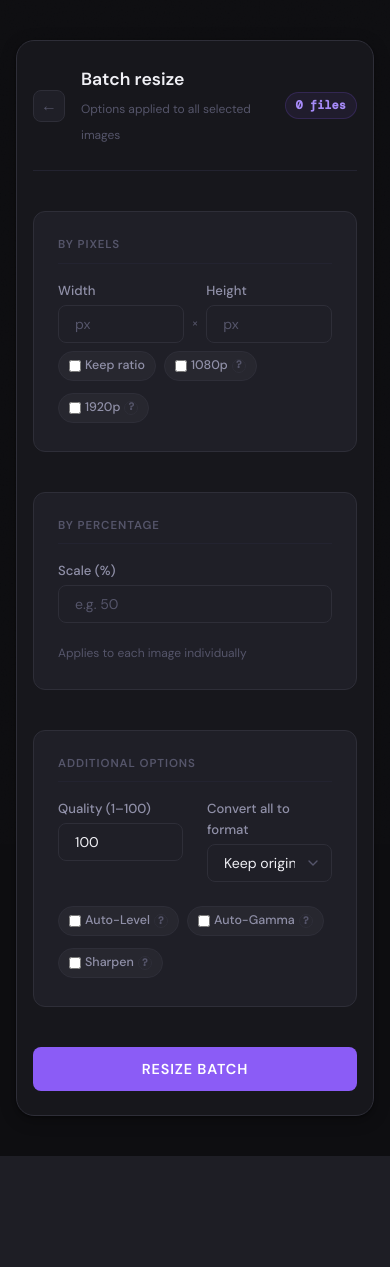
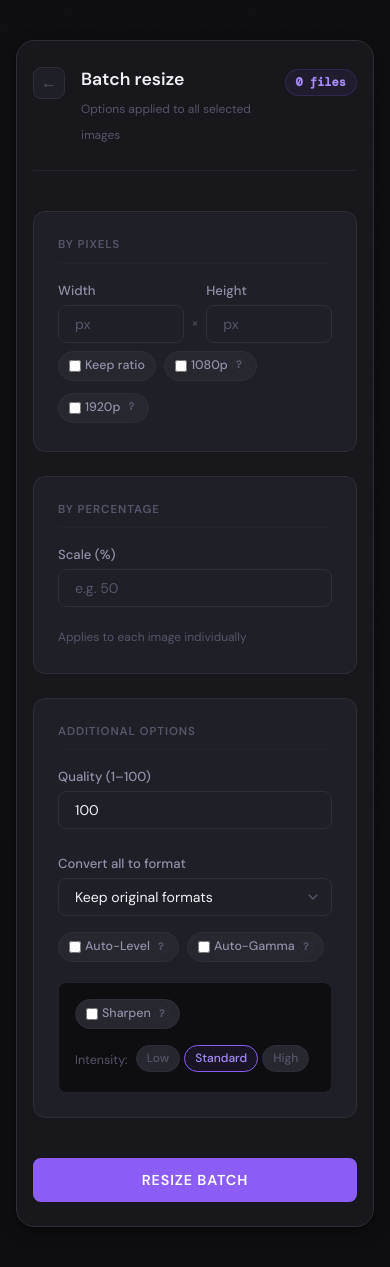
Before and after one commit to Tiritibambix/ImaGUIck, a Flask app: template templates/resize_batch.html in a window 390 px wide. Before the commit the page ends 1156 px from the top, so only its background shows below. Run offline with Flask 3, Linux system fonts and the light colour scheme; the template is opened without the code that fills it, so the values that code supplies are empty.

Commit message:
fix(templates): mobile overflow, sharpen UX, progress title, overlay text
Fix several UI regressions found on mobile and in production.

- resize.html / resize_batch.html: add min-width:0 and overflow:hidden on all
  flex/grid children to prevent horizontal overflow on mobile
- resize.html: filename in page header now uses word-break:break-all so long
  UUIDs wrap instead of overflowing
- resize.html / resize_batch.html: output format select now gets 2fr vs 1fr
  for quality — no more truncation
- resize.html / resize_batch.html: replace hidden sharpen dropdown with a
  permanent inline block showing Low/Standard/High as radio pill buttons
- index.html: nav overlay now shows two lines — dynamic title
  ("Analysing your images…" or "Loading options…") + fixed subtitle
  "This may take a moment"
- progress.html: page <h1> is now updated by JS on completion —
  changes from "Processing batch…" to "Batch complete" or "Batch failed"

```diff
--- a/templates/resize_batch.html
+++ b/templates/resize_batch.html
@@ -9,7 +9,7 @@
 
     .page-header {
         display: flex;
-        align-items: center;
+        align-items: flex-start;
         gap: var(--sp-md);
         margin-bottom: var(--sp-xl);
         padding-bottom: var(--sp-lg);
@@ -29,14 +29,14 @@
         font-size: 1rem;
         transition: color var(--ease), background var(--ease);
         flex-shrink: 0;
+        margin-top: 2px;
     }
 
     .page-header a:hover { color: var(--text-primary); background: var(--surface-hover); }
 
-    .page-title { flex: 1; }
+    .page-title { flex: 1; min-width: 0; }
     .page-title h1 { font-size: 1.1rem; margin-bottom: 2px; }
 
-    /* Badge */
     .badge {
         display: inline-flex;
         align-items: center;
@@ -48,31 +48,35 @@
         color: var(--accent-bright);
         font-weight: 600;
         font-family: 'DM Mono', monospace;
+        flex-shrink: 0;
+        margin-top: 4px;
     }
 
-    /* Two-column layout */
+    /* Critical: prevent any grid child from overflowing */
     .form-grid {
         display: grid;
         grid-template-columns: 1fr;
-        gap: var(--sp-xl);
+        gap: var(--sp-lg);
+        /* Prevent overflow */
+        min-width: 0;
+        overflow: hidden;
     }
 
     @media (min-width: 640px) {
-        .form-grid {
-            grid-template-columns: 1fr 1fr;
-        }
-        .col-full { grid-column: 1 / -1; }
+        .form-grid { grid-template-columns: 1fr 1fr; }
+        .col-full  { grid-column: 1 / -1; }
     }
 
-    /* Section block */
     .section-block {
         background: var(--surface-raised);
         border: 1px solid var(--surface-border);
         border-radius: var(--radius-lg);
         padding: var(--sp-lg);
+        /* Critical: prevents children from blowing up the cell */
+        min-width: 0;
+        overflow: hidden;
     }
 
-    /* Dimension row */
     .dim-row {
         display: grid;
         grid-template-columns: 1fr auto 1fr;
@@ -90,7 +94,6 @@
         font-size: 0.75rem;
     }
 
-    /* Checkbox pills */
     .check-pills {
         display: flex;
         flex-wrap: wrap;
@@ -119,10 +122,70 @@
         color: var(--accent-bright);
     }
 
-    .check-pill input[type="checkbox"] {
-        width: 12px;
-        height: 12px;
+    .check-pill input[type="checkbox"] { width: 12px; height: 12px; }
+
+    .options-row {
+        display: grid;
+        grid-template-columns: 1fr 2fr;
+        gap: var(--sp-lg);
+        margin-bottom: var(--sp-md);
     }
+
+    @media (max-width: 480px) {
+        .options-row { grid-template-columns: 1fr; }
+    }
+
+    /* Sharpen inline block — always visible */
+    .sharpen-block {
+        margin-top: var(--sp-md);
+        padding: var(--sp-md);
+        background: var(--surface-bg);
+        border: 1px solid var(--surface-line);
+        border-radius: var(--radius-md);
+        display: flex;
+        align-items: center;
+        gap: var(--sp-md);
+        flex-wrap: wrap;
+    }
+
+    .sharpen-intensity {
+        display: flex;
+        align-items: center;
+        gap: var(--sp-sm);
+        flex-wrap: wrap;
+    }
+
+    .sharpen-intensity span {
+        color: var(--text-muted);
+        font-size: 0.78rem;
+    }
+
+    .intensity-options {
+        display: flex;
+        gap: var(--sp-xs);
+        flex-wrap: wrap;
+    }
+
+    .intensity-radio {
+        display: inline-flex;
+        align-items: center;
+        padding: 3px 10px;
+        border-radius: 20px;
+        border: 1px solid var(--surface-border);
+        background: var(--surface-hover);
+        font-size: 0.75rem;
+        color: var(--text-muted);
+        cursor: pointer;
+        transition: all var(--ease);
+    }
+
+    .intensity-radio:has(input:checked) {
+        background: var(--accent-subtle);
+        border-color: var(--accent);
+        color: var(--accent-bright);
+    }
+
+    .intensity-radio input[type="radio"] { display: none; }
 
     /* Batch info panel */
     .batch-info-panel {
@@ -133,15 +196,12 @@
         margin-top: var(--sp-md);
     }
 
-    .batch-info-panel .section-title {
-        margin-bottom: var(--sp-sm);
-    }
-
     .batch-info-panel ul {
         list-style: none;
         display: flex;
         flex-direction: column;
         gap: 4px;
+        margin-top: var(--sp-sm);
     }
 
     .batch-info-panel li {
@@ -150,6 +210,9 @@
         display: flex;
         align-items: baseline;
         gap: var(--sp-sm);
+        /* Prevent long filenames from overflowing */
+        min-width: 0;
+        overflow: hidden;
     }
 
     .batch-info-panel li::before {
@@ -163,20 +226,11 @@
         font-family: 'DM Mono', monospace;
         font-size: 0.72rem;
         color: var(--text-muted);
+        overflow: hidden;
+        text-overflow: ellipsis;
+        white-space: nowrap;
     }
 
-    /* Format note */
-    .format-note {
-        margin-top: var(--sp-sm);
-        padding: var(--sp-sm) var(--sp-md);
-        background: var(--surface-bg);
-        border: 1px solid var(--surface-line);
-        border-radius: var(--radius-md);
-        font-size: 0.78rem;
-        color: var(--text-muted);
-    }
-
-    /* Submit */
     .submit-area { margin-top: var(--sp-xl); }
 
     @media (max-width: 639px) {
@@ -203,10 +257,8 @@
 
         <div class="form-grid">
 
-            <!-- Resize by pixels -->
             <div class="section-block">
                 <div class="section-title">By pixels</div>
-
                 <div class="dim-row">
                     <div class="form-group" style="margin-bottom:0">
                         <label for="batch_width">Width</label>
@@ -218,7 +270,6 @@
                         <input type="text" name="height" id="batch_height" placeholder="px">
                     </div>
                 </div>
-
                 <div class="check-pills">
                     <label class="check-pill">
                         <input type="checkbox" name="keep_ratio" id="batch_keep_ratio"> Keep ratio
@@ -234,7 +285,6 @@
                 </div>
             </div>
 
-            <!-- Resize by percentage -->
             <div class="section-block">
                 <div class="section-title">By percentage</div>
                 <div class="form-group">
@@ -244,16 +294,15 @@
                 <small>Applies to each image individually</small>
             </div>
 
-            <!-- Additional options -->
             <div class="section-block col-full">
                 <div class="section-title">Additional options</div>
 
-                <div style="display: grid; grid-template-columns: 1fr 1fr; gap: var(--sp-lg);">
-                    <div class="form-group">
+                <div class="options-row">
+                    <div class="form-group" style="margin-bottom:0">
                         <label for="quality">Quality (1&ndash;100)</label>
                         <input type="text" name="quality" id="quality" value="{{ defaults.quality if defaults else '100' }}">
                     </div>
-                    <div class="form-group">
+                    <div class="form-group" style="margin-bottom:0">
                         <label for="format">Convert all to format</label>
                         <select name="format" id="format">
                             <option value="">Keep original formats</option>
@@ -279,19 +328,21 @@
                         <input type="checkbox" name="auto_gamma" id="auto_gamma"> Auto-Gamma
                         <span class="tip" data-tip="Intelligent gamma correction for balanced exposure.">?</span>
                     </label>
-                    <label class="check-pill">
+                </div>
+
+                <div class="sharpen-block">
+                    <label class="check-pill" style="margin:0; flex-shrink:0">
                         <input type="checkbox" name="use_sharpen" id="batch_use_sharpen"> Sharpen
                         <span class="tip" data-tip="Apply screen-optimized sharpening after resize.">?</span>
                     </label>
-                </div>
-
-                <div id="sharpen-level-row" style="display:none; margin-top: var(--sp-sm);">
-                    <label for="batch_sharpen_level" style="margin-bottom: var(--sp-xs);">Sharpen intensity</label>
-                    <select name="sharpen_level" id="batch_sharpen_level" style="max-width: 200px;">
-                        <option value="low">Low</option>
-                        <option value="standard" selected>Standard</option>
-                        <option value="high">High</option>
-                    </select>
+                    <div class="sharpen-intensity">
+                        <span>Intensity:</span>
+                        <div class="intensity-options">
+                            <label class="intensity-radio"><input type="radio" name="sharpen_level" value="low"> Low</label>
+                            <label class="intensity-radio"><input type="radio" name="sharpen_level" value="standard" checked> Standard</label>
+                            <label class="intensity-radio"><input type="radio" name="sharpen_level" value="high"> High</label>
+                        </div>
+                    </div>
                 </div>
 
                 {% if batch_info or image_types %}
@@ -304,7 +355,6 @@
                         {% if batch_info.has_graphics %}<li>Graphic images</li>{% endif %}
                     </ul>
                     {% endif %}
-
                     {% if image_types %}
                     <div class="section-title" style="margin-top: var(--sp-md);">Per-image details</div>
                     <ul>
@@ -337,15 +387,8 @@ document.addEventListener('DOMContentLoaded', () => {
     const keepRatio  = document.getElementById('batch_keep_ratio');
     const widthInput = document.getElementById('batch_width');
     const heiInput   = document.getElementById('batch_height');
-    const sharpenBox = document.getElementById('batch_use_sharpen');
-    const sharpenRow = document.getElementById('sharpen-level-row');
-
     keepRatio.addEventListener('change', () => {
         if (!keepRatio.checked) { widthInput.value = ''; heiInput.value = ''; }
-    });
-
-    sharpenBox.addEventListener('change', () => {
-        sharpenRow.style.display = sharpenBox.checked ? 'block' : 'none';
     });
 });
 </script>
```
Also changed, not shown: templates/index.html (+43 -82 lines), templates/progress.html (+31 -20 lines), templates/resize.html (+102 -54 lines).
